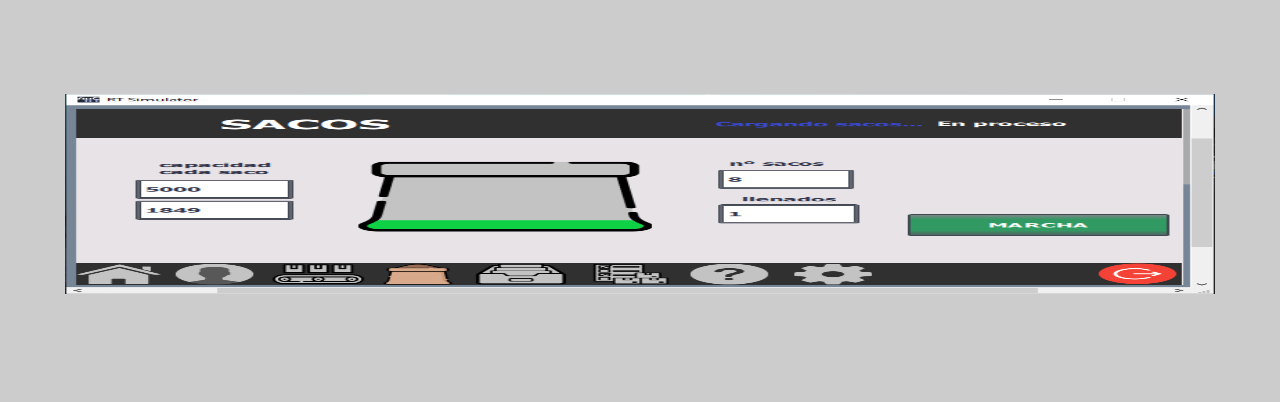
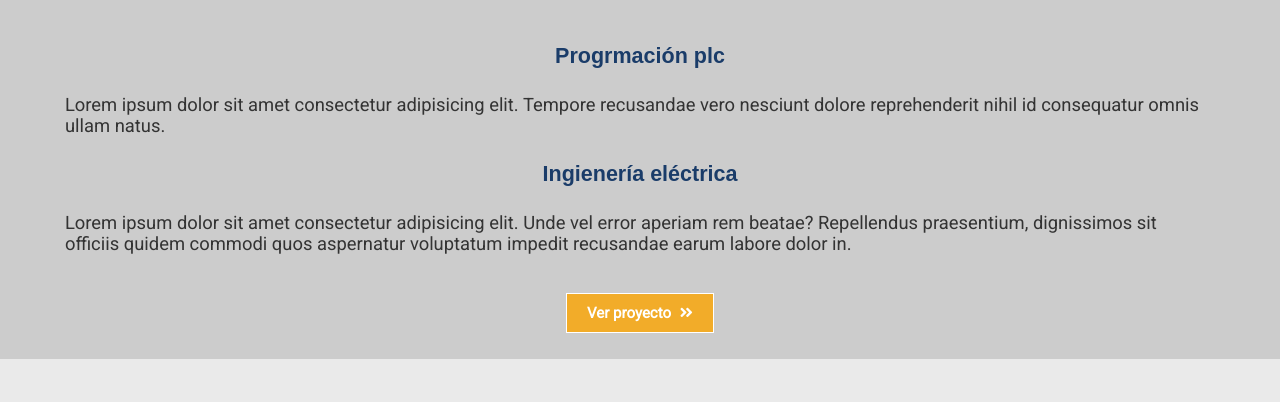
Before and after one commit to ChristianDiazPerez/WebEmpresarial, a plain HTML site: page index.html in a window 1280 px wide. Shown: the part 1769-2171 px from the top of the page. Drawn offline with Linux system fonts and the light colour scheme.

Commit message:
Añado contenido

```diff
--- a/estilo.css
+++ b/estilo.css
@@ -188,6 +188,7 @@ li{
  justify-content: center;
  img{
     height: 200px;
+    width: auto;
     margin: 0 auto;
     margin-top: 2%;
     margin-bottom: 2%;
--- a/index.html
+++ b/index.html
@@ -104,14 +104,20 @@
             <h3>Paneles HMI</h3>
         </div>
         <div class="muestra-imagenes">
-            <img data-lightbox tabindex="0" src="img/hmi-1.PNG" alt=""/></a>
+            <img data-lightbox tabindex="0" src="img/hmi-1.PNG" alt=""/>
             <img data-lightbox tabindex="0" src="img/hmi-2.PNG" alt="">
             <img data-lightbox tabindex="0" src="img/hmi-3.PNG" alt="">
             <img data-lightbox tabindex="0" src="img/hmi-4.PNG" alt="">
         </div>
         <div class="bloque-texto">
             <h3>Progrmación plc</h3>
+            <p>
+                Lorem ipsum dolor sit amet consectetur adipisicing elit. Tempore recusandae vero nesciunt dolore reprehenderit nihil id consequatur omnis ullam natus.
+            </p>
             <h3>Ingienería eléctrica</h3>
+            <p>
+                Lorem ipsum dolor sit amet consectetur adipisicing elit. Unde vel error aperiam rem beatae? Repellendus praesentium, dignissimos sit officiis quidem commodi quos aspernatur voluptatum impedit recusandae earum labore dolor in.
+            </p>
         </div>
 
         <div class="boton">
```
